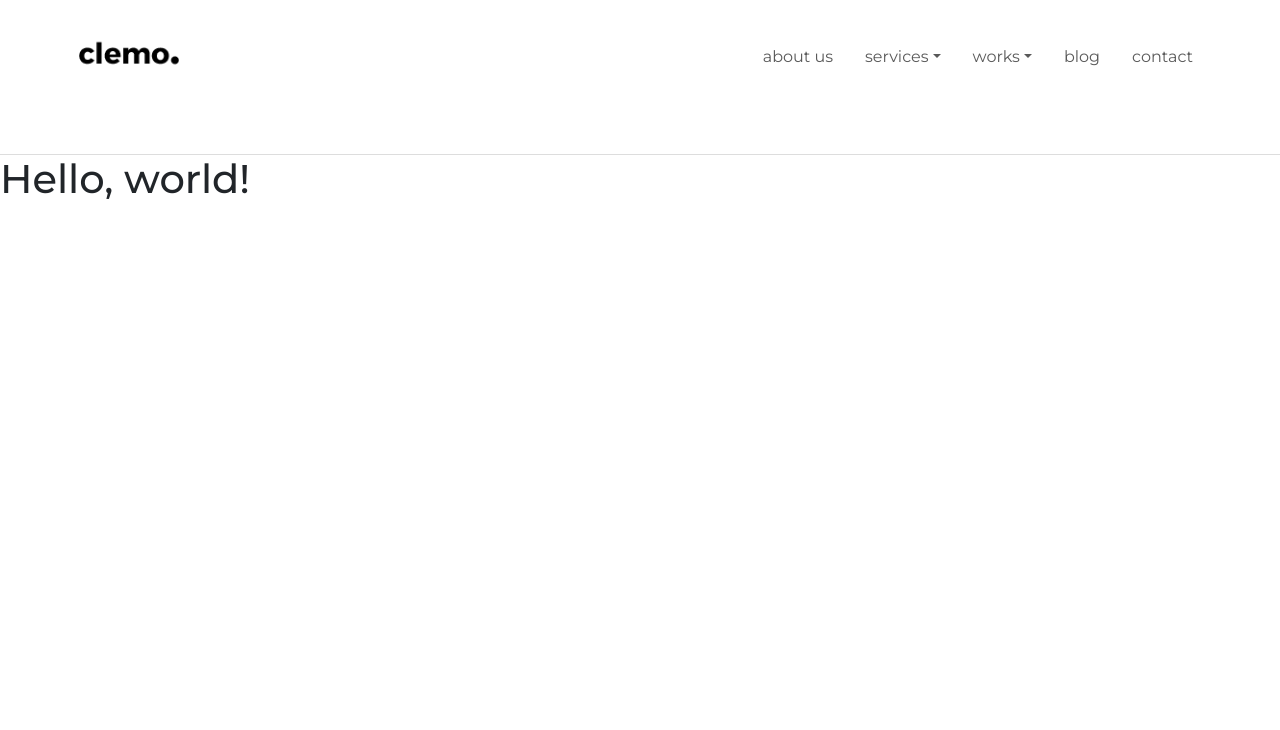
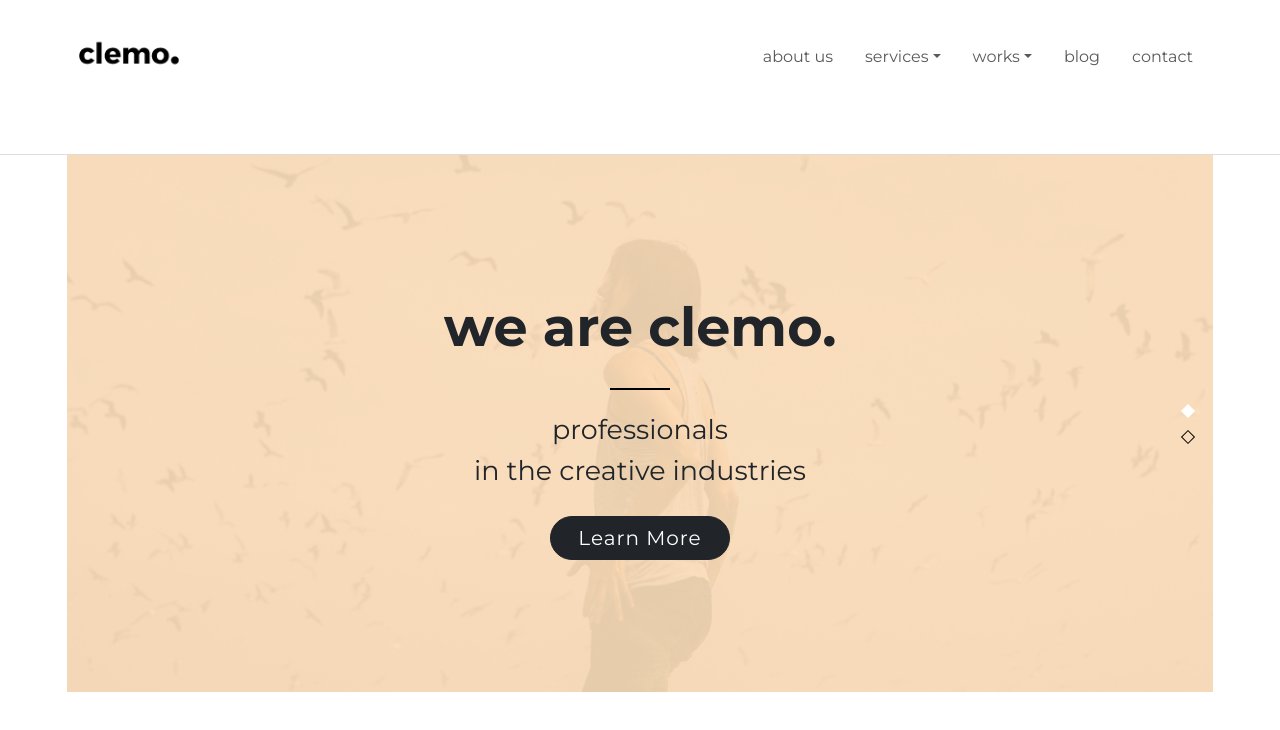
Before and after one commit to onderakbulut/clemo, a Next.js app: page / in a window 1280 px wide. Shown: the top 730 px of the page. Built offline with nearby package versions, Linux system fonts and the light colour scheme.

Commit message:
Add hero section

```diff
--- a/src/app/page.js
+++ b/src/app/page.js
@@ -1,7 +1,8 @@
+import Hero from '../components/hero/hero';
 export default function Home() {
   return (
     <main>
-      <h1>Hello, world!</h1>
+      <Hero />
     </main>
   );
 }
--- /dev/null
+++ b/src/components/hero/hero.jsx
@@ -0,0 +1,85 @@
+"use client";
+import { Pagination } from "swiper/modules";
+import { Swiper, SwiperSlide } from "swiper/react";
+import "swiper/css";
+import 'swiper/css/pagination';
+import './index.css';
+
+function Hero() {
+    const swiperOption = {
+        modules: [Pagination],
+        loop: true,
+        spaceBetween: 0,
+        slidesPerView: 1,
+        pagination: { clickable: true },
+    };
+    return (
+        <section className="container">
+            <Swiper {...swiperOption} className="hero-slider">
+                <SwiperSlide>
+                    <div className="position-relative">
+                        <div className="position-absolute start-0 top-0 end-0 bottom-0 z-n1">
+                            <img
+                                className="w-100 h-100 object-fit-cover"
+                                src="/images/slide.jpg"
+                                alt="hero-bg"
+                            />
+                        </div>
+                        <div className="container position-relative z-1">
+                            <div className="row justify-content-center py-132 text-center">
+                                <div className="col-md-8 col-lg-6">
+                                    <div className="">
+                                        <div className="fw-bold fs-48 fs-lg-54">
+                                            we are clemo.
+                                        </div>
+                                        <div className="separator mx-auto my-20"></div>
+                                        <p className="fs-24 fs-lg-27 mb-25">
+                                            professionals <br />
+                                            in the creative industries
+                                        </p>
+                                        <a href="/" className="btn btn-dark">
+                                            Learn More
+                                        </a>
+                                    </div>
+                                </div>
+                            </div>
+                        </div>
+                    </div>
+                </SwiperSlide>
+                <SwiperSlide>
+                    <div className="position-relative">
+                        <div className="position-absolute start-0 top-0 end-0 bottom-0 z-n1">
+                            <img
+                                className="w-100 h-100 object-fit-cover"
+                                src="/images/slide.jpg"
+                                alt="hero-bg"
+                            />
+                        </div>
+                        <div className="container position-relative z-1">
+                            <div className="row justify-content-center py-132 text-center">
+                                <div className="col-md-8 col-lg-6">
+                                    <div className="">
+                                        <div className="fw-bold fs-48 fs-lg-54">
+                                            we are clemo.
+                                        </div>
+                                        <div className="separator mx-auto my-20"></div>
+                                        <p className="fs-24 fs-lg-27 mb-25">
+                                            professionals <br />
+                                            in the creative industries
+                                        </p>
+                                        <a href="/" className="btn btn-dark">
+                                            Learn More
+                                        </a>
+                                    </div>
+                                </div>
+                            </div>
+                        </div>
+                    </div>
+                </SwiperSlide>
+
+            </Swiper>
+        </section>
+    );
+}
+
+export default Hero;
--- /dev/null
+++ b/src/components/hero/index.css
@@ -0,0 +1,45 @@
+.hero-slider .swiper-pagination {
+    position: absolute;
+    right: 16px;
+    left: auto!important;
+    top: 50%!important;
+    bottom: unset!important;
+    transform: translateY(-50%);
+    display: flex;
+    flex-direction: column;
+    row-gap: 16px;
+    width: unset!important;
+}
+
+.hero-slider .swiper-pagination-bullet {
+    margin: 5px 0;
+}
+
+.hero-slider  .swiper-pagination-bullet {
+    width: 10px;
+    height: 10px;
+    border-radius: unset;
+    background-color: transparent;
+    transform: rotate(45deg);
+    border:1px solid #000;
+    opacity: unset;
+}
+.hero-slider .swiper-pagination-bullet.swiper-pagination-bullet-active {
+    background-color: var(--bs-white);
+    border: 0;
+}
+
+.hero-slider  .swiper-pagination-bullet:hover {
+    background-color: var(--bs-black);
+    border: 0;
+}
+
+.hero-slider .swiper-slide::after {
+    content: '';
+    position: absolute;
+    top: 0;
+    left: 0;
+    right: 0;
+    bottom: 0;
+    background: #ffe1bde6;
+}
```
